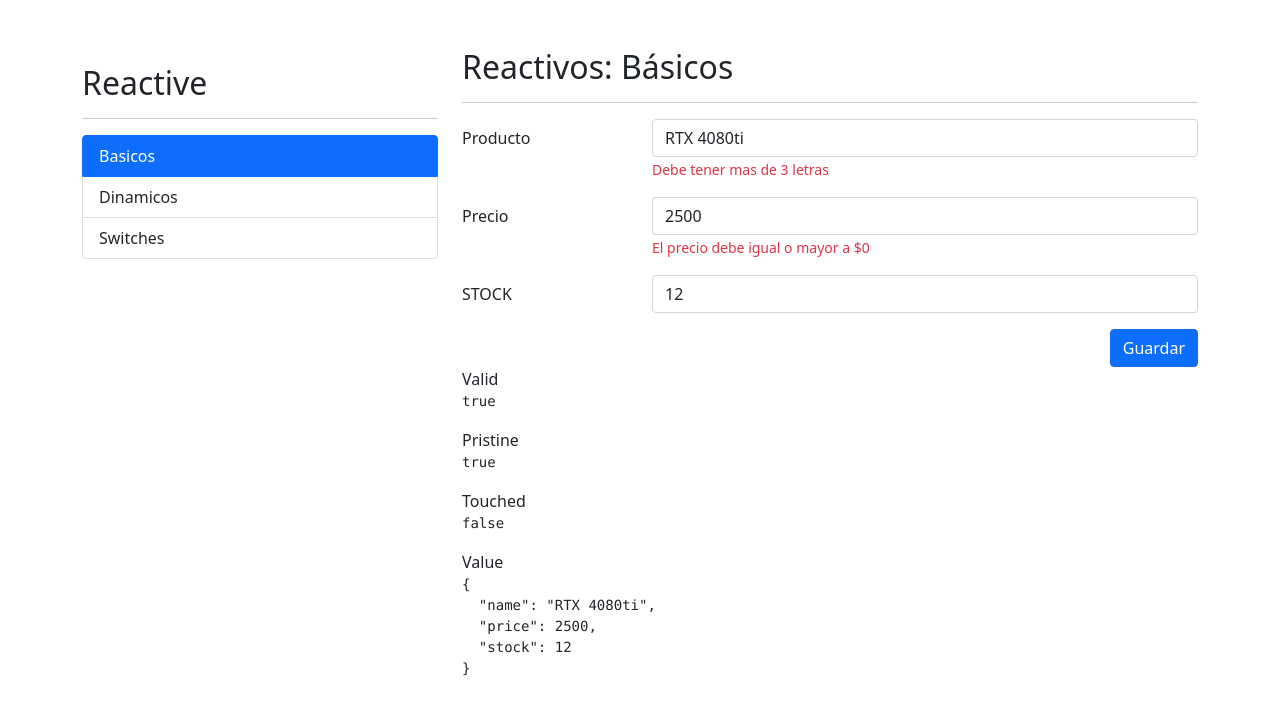
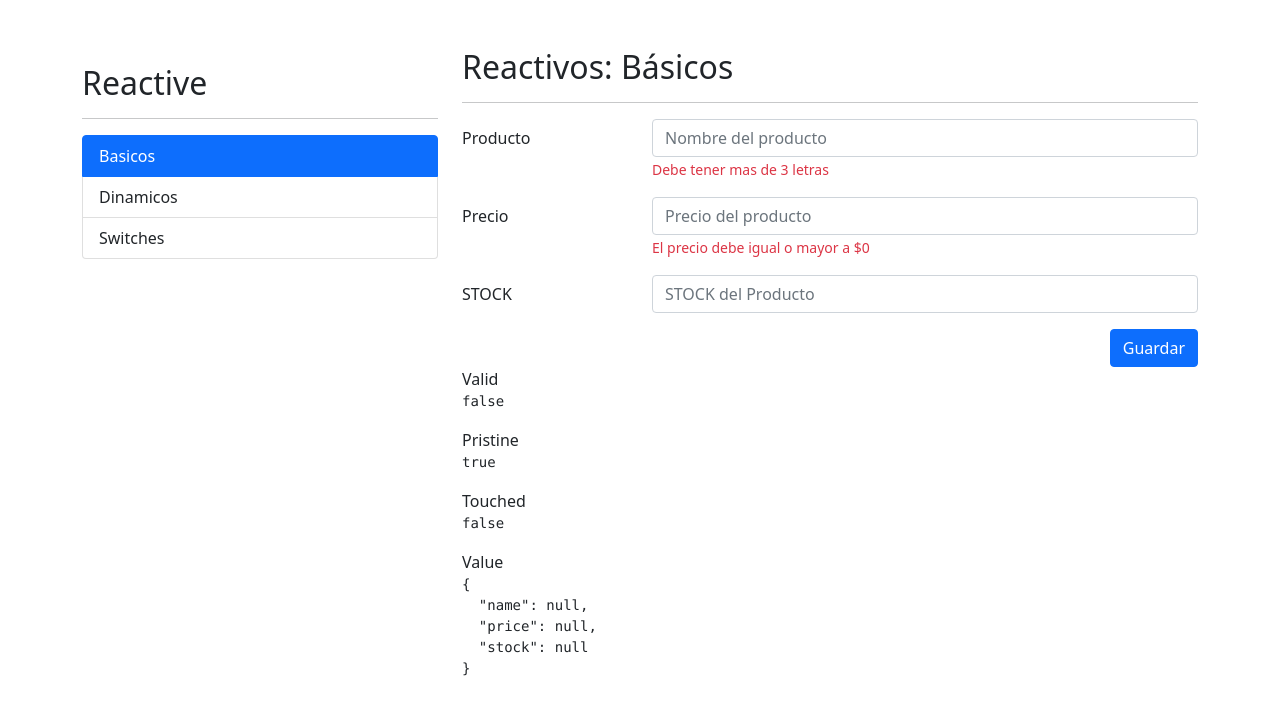
Before and after one commit to juanlavallen/ReactiveForms, an Angular app: page /reactive/basic in a window 1280 px wide. Shown: the top 714 px of the page. Built offline with nearby package versions, Linux system fonts and the light colour scheme.

Commit message:
Validators

```diff
--- a/src/app/reactive/basic/basic.component.ts
+++ b/src/app/reactive/basic/basic.component.ts
@@ -1,5 +1,5 @@
 import { Component, OnInit } from '@angular/core';
-import { FormBuilder, FormControl, FormGroup } from '@angular/forms';
+import { FormBuilder, FormControl, FormGroup, Validators } from '@angular/forms';
 
 @Component({
   selector: 'app-basic',
@@ -16,9 +16,9 @@ export class BasicComponent implements OnInit {
   // });
 
   myForm: FormGroup = this.fb.group({
-    name: ['RTX 4080ti'],
-    price: [2500],
-    stock: [12]
+    name:  [, [Validators.required, Validators.min(3)]  ],
+    price: [, [Validators.required, Validators.min(50)] ],
+    stock: [, [Validators.required, Validators.min(0)]  ]
   });
 
   constructor(private fb: FormBuilder) { }
```
